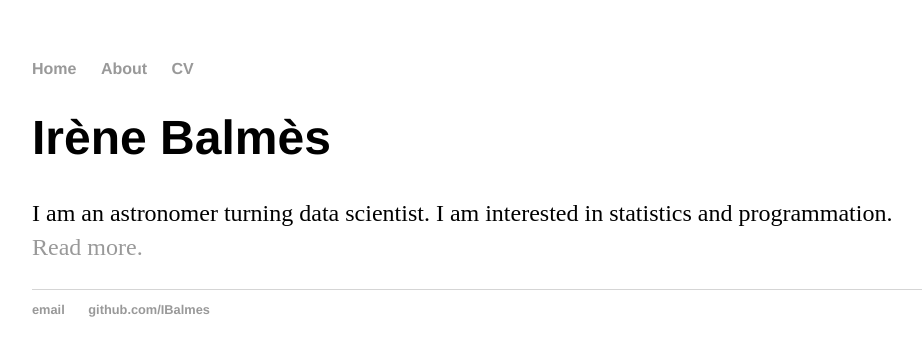
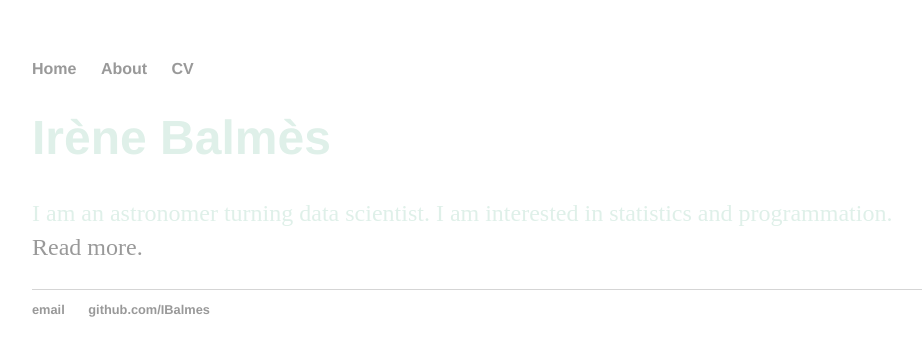
Before and after one commit to IBalmes/IBalmes.github.io, a Jekyll site: the page built from index.html, in a window 1280 px wide. Shown: the top 356 px of the page, without its empty margins (160-1082 px from the left). Built offline with Jekyll 4.4.1, drawn with Linux system fonts in a browser that asks for light colours.

Commit message:
Changed body color

```diff
--- a/css/main.css
+++ b/css/main.css
@@ -1,6 +1,7 @@
 body {
     margin: 60px auto;
     width: 70%;
+    color: #DFF0E9;
 }
 nav ul, footer ul {
     font-family:'Helvetica', 'Arial', 'Sans-Serif';
@@ -37,8 +38,8 @@
 }
 
 h6 {
-    font-size: 0.8em;
-    color: #777;
+    font-size: 0.9em;
+    color: #A7A7A7;
     font-weight: normal;
 }
 
```
